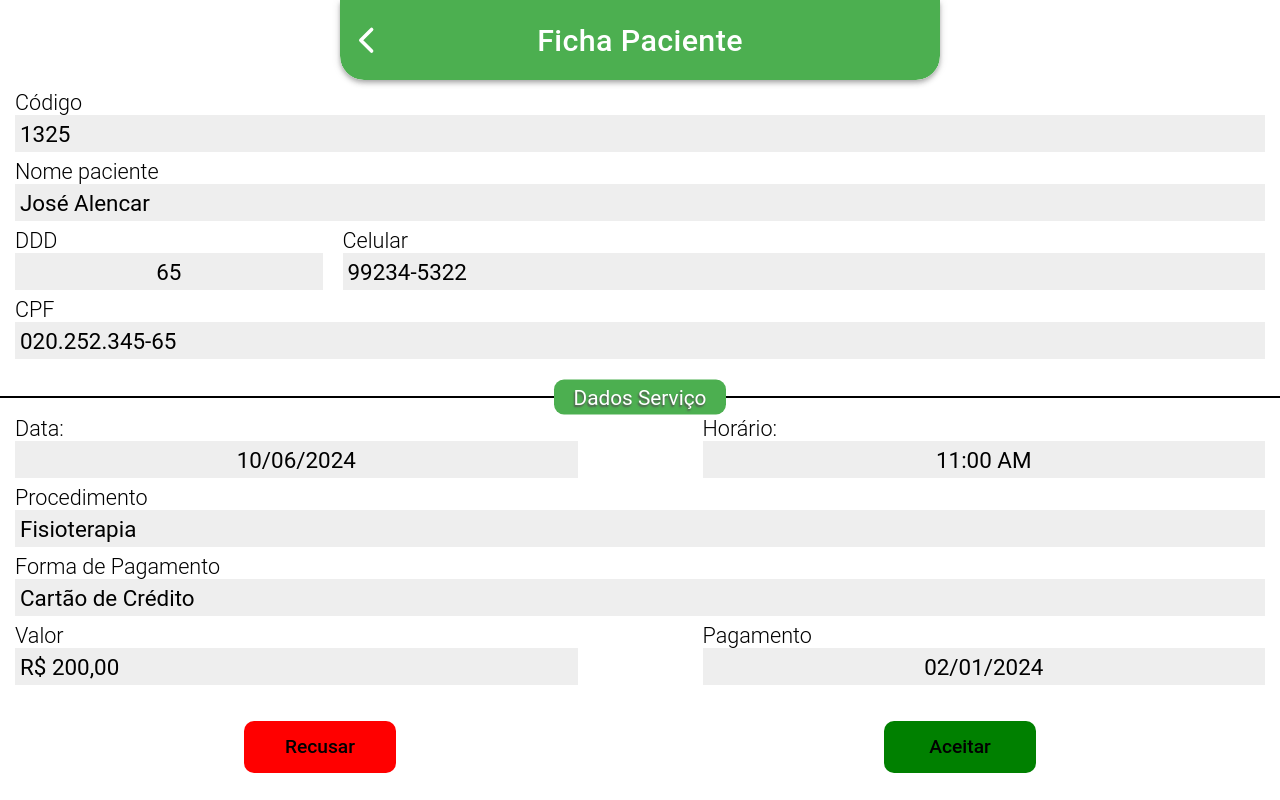
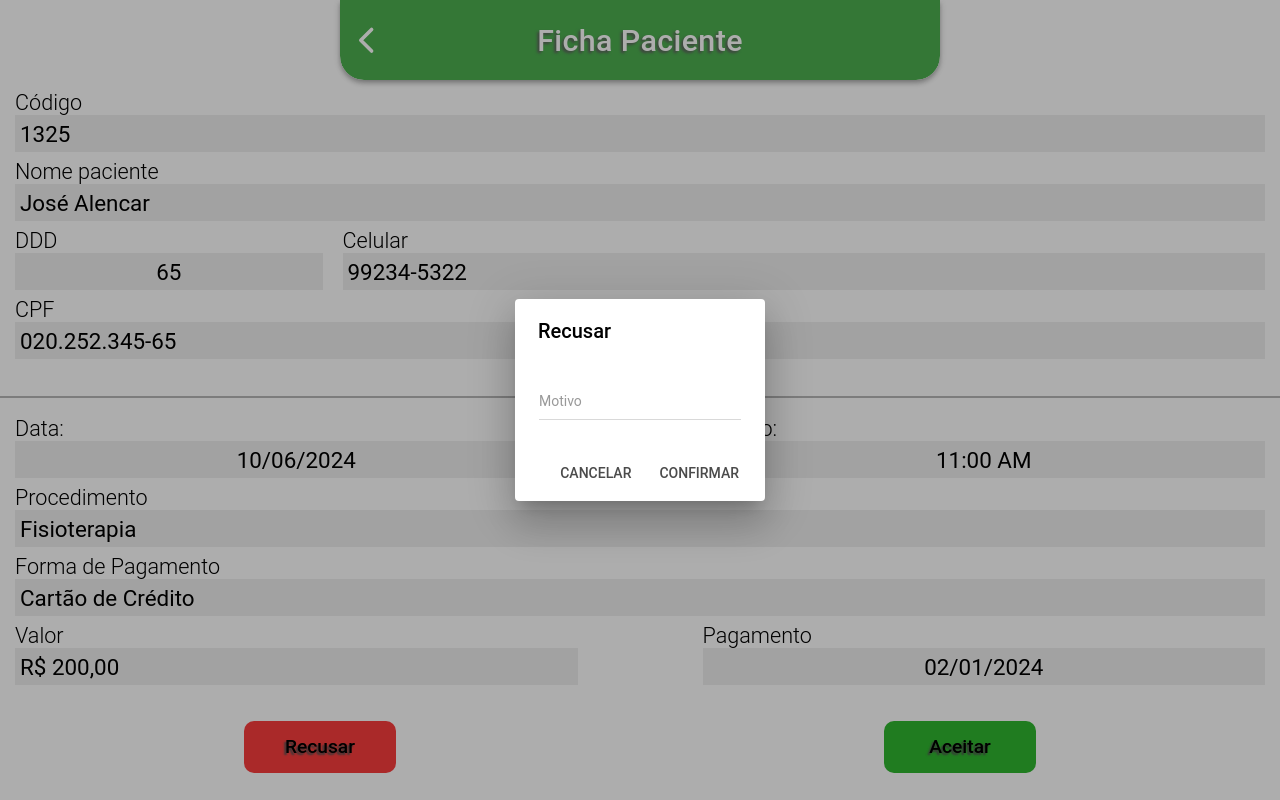
Before and after one commit to larissarochas/systemIonic, a React (Vite) app: page /ficha/1 in a window 1280 px wide. Both pictures are taken after a click on the button "Recusar". Built offline with nearby package versions, Linux system fonts and the light colour scheme.

Commit message:
Adição do alerta ao clicar em recusar paciente, ajuste de cores de botões

```diff
--- a/src/components/FichaPaciente/FichaButton.css
+++ b/src/components/FichaPaciente/FichaButton.css
@@ -5,6 +5,18 @@
     --ficha-button-font-weight: 500;
     --ficha-button-font-size: 1.2rem;
     --ficha-button-border-radius: 10px;
+
+    /* Aceitar */
+    --ficha-button-aceitar-color: rgb(47, 182, 47);
+
+    /* Aceitar-Actived */
+    --ficha-button-aceitar-actived-color: rgb(109, 199, 109);
+
+    /* Recusar */
+    --ficha-button-recusar-color: rgb(250, 61, 61);
+
+    /* Recusar-Actived */
+    --ficha-button-recusar-actived-color: rgb(250, 114, 114);
 }
 
 .ficha-button {
@@ -17,12 +29,11 @@
 .ficha-button > p {
     margin: 0;
     font-weight: var(--ficha-button-font-weight);
+    text-shadow: -2px 2px 2px rgb(82, 82, 82);
 }
 
-.aceitar {
-    background-color: green;
-}
+.aceitar { background-color: var(--ficha-button-aceitar-color) }
+.aceitar:active { background-color: var(--ficha-button-aceitar-actived-color) }
 
-.recusar {
-    background-color: red;
-}
+.recusar { background-color: var(--ficha-button-recusar-color) }
+.recusar:active { background-color: var(--ficha-button-recusar-actived-color) }
--- a/src/components/FichaPaciente/FichaButton.tsx
+++ b/src/components/FichaPaciente/FichaButton.tsx
@@ -1,12 +1,13 @@
 import "./FichaButton.css";
 
 interface FichaButton {
-    type: string
+    type: string,
+    handleClick: () => void
 }
 
-const FichaButton = ({type}: FichaButton) => {
+const FichaButton = ({type, handleClick}: FichaButton) => {
     return (
-        <button className={`ficha-button ${type}`}>
+        <button className={`ficha-button ${type}`} onClick={handleClick}>
             <p>{type === "aceitar" ? "Aceitar" : "Recusar"}</p>
         </button>
     )
--- a/src/components/Home/HomeButton.css
+++ b/src/components/Home/HomeButton.css
@@ -1,5 +1,4 @@
 .home_button {
-
     font-size: 1.4rem;
     width: 12rem;
     height: 4.4rem;
--- a/src/components/Pendentes/UserCard.tsx
+++ b/src/components/Pendentes/UserCard.tsx
@@ -9,11 +9,14 @@ interface Card {
 
 const UserCard = ({name, proced, date}: Card) => {
     const router = useIonRouter();
-    const a = () => {
+
+    const switchPage = () => {
+        // incompleto por enquanto
         router.push("/ficha/2");
     }
+
     return (
-        <div className="card" onClick={a}>
+        <div className="card" onClick={switchPage}>
             <div className="card-color"></div>
             <div className="card-content">
                 <div className="card-content-top">
--- a/src/components/layout/Header.css
+++ b/src/components/layout/Header.css
@@ -50,6 +50,7 @@
     text-align: center;
     user-select: none;
     pointer-events: none;
+    text-shadow: -2px 2px 3px rgb(95, 95, 95);
     font-size: var(--custom-header-large-font-size);
 }
 
--- a/src/pages/FichaPaciente.css
+++ b/src/pages/FichaPaciente.css
@@ -14,7 +14,7 @@
 
     /* Dados-Serviço-Header-Line */
     --dados-servico-header-line-height: 2px;
-    --dados-servico-header-line-color: black;
+    --dados-servico-header-line-color: rgb(182, 182, 182);
 
     /* Dados-Servico-Header-Box */
     --dados-servico-header-box-height: 35px;
@@ -91,3 +91,7 @@
     justify-content: space-around;
     height: var(--ficha-buttons-height);
 }
+
+.alert-button {
+    color: rgb(75, 75, 75) !important;
+}
--- a/src/pages/FichaPaciente.tsx
+++ b/src/pages/FichaPaciente.tsx
@@ -1,12 +1,29 @@
-import { IonPage } from "@ionic/react";
+import { IonAlert, IonPage } from "@ionic/react";
 import Header from "../components/layout/Header";
 import ContentContainer from "../components/layout/ContentContainer";
 import FichaCampo from "../components/FichaPaciente/FichaCampo";
 
 import "./FichaPaciente.css";
 import FichaButton from "../components/FichaPaciente/FichaButton";
+import { useState } from "react";
 
 const FichaPaciente = () => {
+    const [alert, setAlert] = useState(false);
+
+    const accept = () => {
+        // aceitar o paciente
+    }
+
+    const decline = (reason: {0: string}) => {
+        reason[0] = reason[0] !== "" ? reason[0] : "Nenhum motivo informado.";
+        console.log("Paciente recusado. Motivo: " + reason[0]);
+    }
+
+    const showAlert = () => {
+        // recusa o paciente
+        setAlert(true);
+    }
+
     return (
         <IonPage>
             <Header text="Ficha Paciente" goBack={true} />
@@ -39,9 +56,33 @@ const FichaPaciente = () => {
                     </div>
                 </div>
                 <div id="ficha-buttons">
-                    <FichaButton type="recusar" />
-                    <FichaButton type="aceitar" />
+                    <FichaButton type="recusar" handleClick={showAlert} />
+                    <FichaButton type="aceitar" handleClick={accept} />
                 </div>
+                <IonAlert
+                 header="Recusar"
+                 isOpen={alert}
+                 onDidDismiss={() => setAlert(false)}
+                 buttons={[
+                    {
+                        role: "cancel",
+                        text: "Cancelar",
+                        cssClass: "alert-button"
+                    },
+                    {
+                        role: "confirm",
+                        text: "Confirmar",
+                        cssClass: "alert-button",
+                        handler: (data) => decline(data)
+                    }
+                 ]}
+                 inputs={[
+                    {
+                        placeholder: "Motivo",
+
+                    }
+                 ]}
+                ></IonAlert>
             </ContentContainer>
         </IonPage>
     )
```
